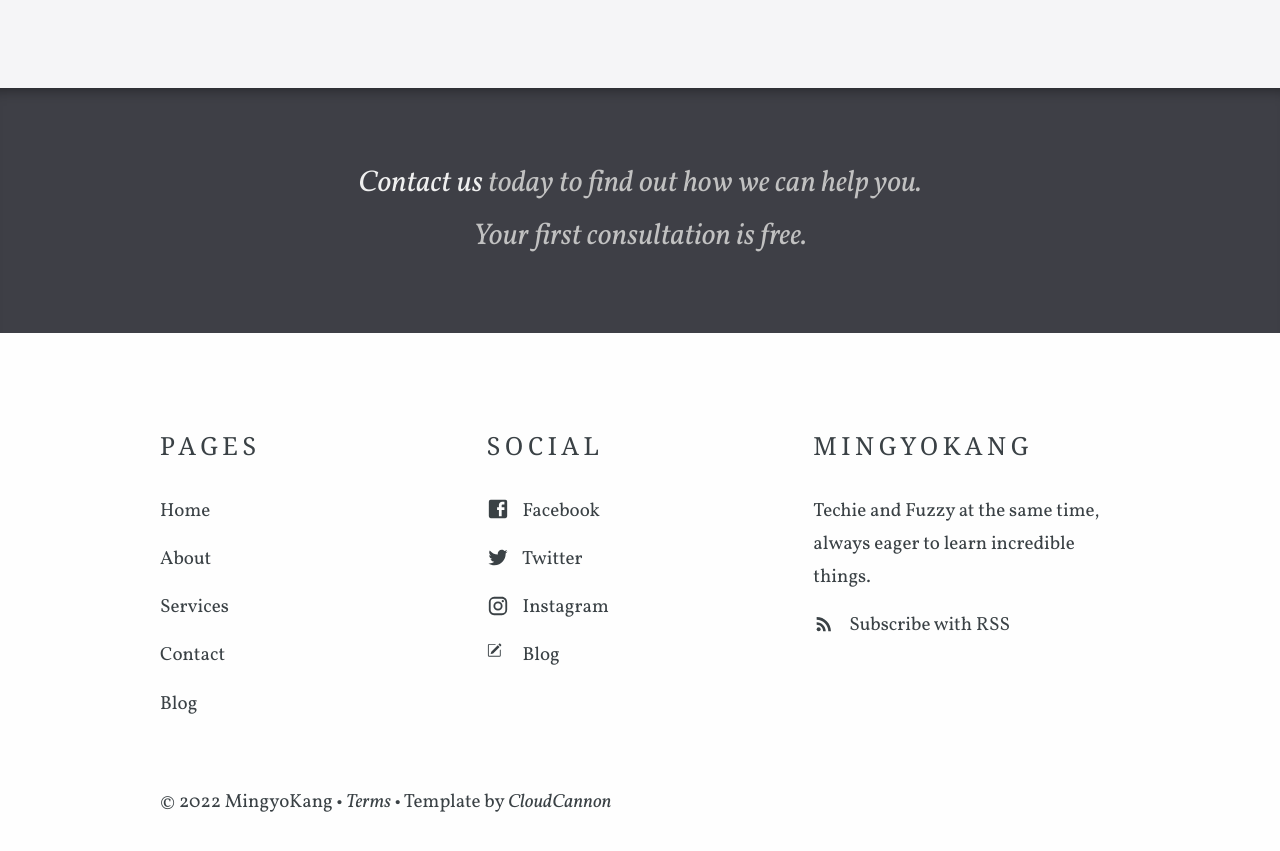
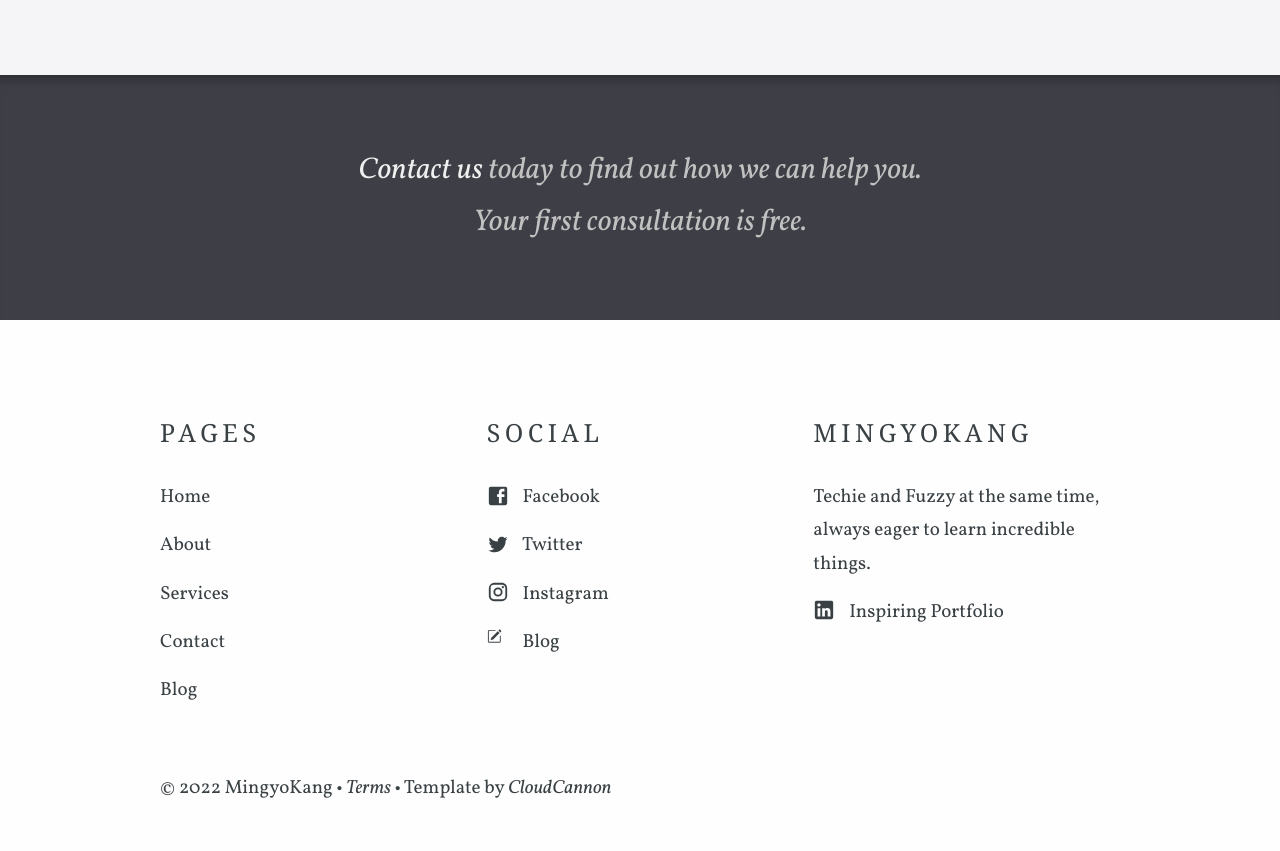
Before and after one commit to mingyoKang/Portfolio.github.io, a Jekyll site: the page built from services.html, in a window 1280 px wide and 900 px high, scrolled down 2589 px. Shown: the top 851 px of the window. Built offline with Jekyll 4.4.1, drawn with Linux system fonts in a browser that asks for light colours; some web fonts are replaced.

Commit message:
20220215_sean_included

```diff
--- a/_includes/social-icon.html
+++ b/_includes/social-icon.html
@@ -16,5 +16,5 @@
 	{% when "RSS" %}
 		<svg fill="#000000" height="24" viewBox="0 0 24 24" width="24" xmlns="http://www.w3.org/2000/svg"><path d="M0 0h24v24H0z" fill="none"/><circle cx="6.18" cy="17.82" r="2.18"/><path d="M4 4.44v2.83c7.03 0 12.73 5.7 12.73 12.73h2.83c0-8.59-6.97-15.56-15.56-15.56zm0 5.66v2.83c3.9 0 7.07 3.17 7.07 7.07h2.83c0-5.47-4.43-9.9-9.9-9.9z"/></svg>
 	{% when "Blog" %}
-		<svg fill="#000000" height="24" viewBox="0 0 24 24" width="24" xmlns="http://www.w3.org/2000/svg" class="bi bi-pencil-square"><path d="M15.502 1.94a.5.5 0 0 1 0 .706L14.459 3.69l-2-2L13.502.646a.5.5 0 0 1 .707 0l1.293 1.293zm-1.75 2.456-2-2L4.939 9.21a.5.5 0 0 0-.121.196l-.805 2.414a.25.25 0 0 0 .316.316l2.414-.805a.5.5 0 0 0 .196-.12l6.813-6.814z"/><path fill-rule="evenodd" d="M1 13.5A1.5 1.5 0 0 0 2.5 15h11a1.5 1.5 0 0 0 1.5-1.5v-6a.5.5 0 0 0-1 0v6a.5.5 0 0 1-.5.5h-11a.5.5 0 0 1-.5-.5v-11a.5.5 0 0 1 .5-.5H9a.5.5 0 0 0 0-1H2.5A1.5 1.5 0 0 0 1 2.5v11z"/></svg>
+		<svg fill="#000000" height="24" viewBox="0 0 24 24" width="24" xmlns="http://www.w3.org/2000/svg"><path d="M15.502 1.94a.5.5 0 0 1 0 .706L14.459 3.69l-2-2L13.502.646a.5.5 0 0 1 .707 0l1.293 1.293zm-1.75 2.456-2-2L4.939 9.21a.5.5 0 0 0-.121.196l-.805 2.414a.25.25 0 0 0 .316.316l2.414-.805a.5.5 0 0 0 .196-.12l6.813-6.814z"/><path fill-rule="evenodd" d="M1 13.5A1.5 1.5 0 0 0 2.5 15h11a1.5 1.5 0 0 0 1.5-1.5v-6a.5.5 0 0 0-1 0v6a.5.5 0 0 1-.5.5h-11a.5.5 0 0 1-.5-.5v-11a.5.5 0 0 1 .5-.5H9a.5.5 0 0 0 0-1H2.5A1.5 1.5 0 0 0 1 2.5v11z"/></svg>
 {% endcase %}
--- a/_layouts/default.html
+++ b/_layouts/default.html
@@ -95,7 +95,7 @@
 							<h2>{{ site.data.company.title }}</h2>
 						</li>
 						<li>{{ site.data.company.description }}</li>
-						<li><a href="{{ site.baseurl }}/feed.xml">{% include social-icon.html icon="RSS" %} Subscribe with RSS</a></li>
+						<li><a href="seanhalpin.io">{% include social-icon.html icon="LinkedIn" %} Inspiring Portfolio</a></li>
 					</ul>
 				</div>
 			</div>
--- a/services.html
+++ b/services.html
@@ -8,8 +8,8 @@
 ---
 
 <div class="editable">
-	<h2>Work in Progress</h2>
-	<p>Behind the scenes look at my work in progress, questionable creations, and random life updates.</p>
+	<h3><strong>Work in Progress</strong></h3>
+	<p><small>Behind the scenes look at my work in progress, questionable creations, and random life updates.</small></p>
 
 	<h3>Property</h3>
 	<p>
```
